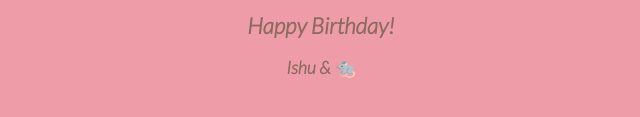
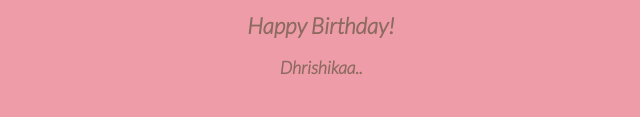
Before and after one commit to Raajdassss/HappyBirthday, a plain HTML site: page index.html in a window 1280 px wide. Shown: the part 351-468 px from the top of the page, 327-967 px from the left. Drawn offline with Linux system fonts and the light colour scheme.

Commit message:
Update index.html

```diff
--- a/index.html
+++ b/index.html
@@ -284,7 +284,7 @@
       </svg>
       <div class="text">
       <h1>Happy Birthday!</h1>
-      <p class="name">Ishu & 🐀</p>
+      <p class="name">Dhrishikaa..</p>
       </div>
   </body>
 </html>
```
